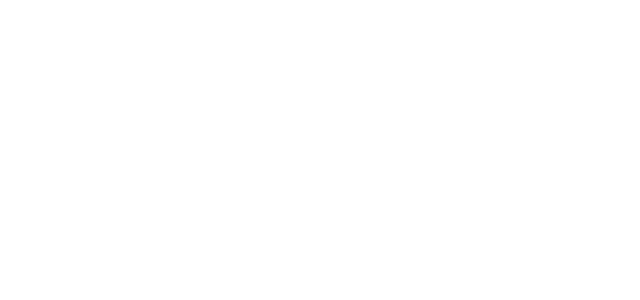
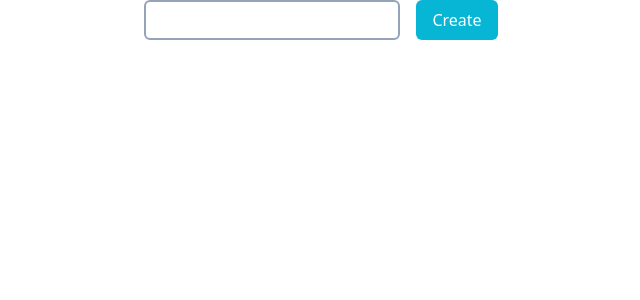
Before and after one commit to Sajid788/Task-Builder, a React (Create React App) app in the folder frontend/: page / in a window 1280 px wide. Shown: the top 300 px of the page, without its empty margins (319-959 px from the left). Built offline with nearby package versions, Linux system fonts and the light colour scheme.

Commit message:
create Task completed

```diff
--- a/frontend/package.json
+++ b/frontend/package.json
@@ -10,6 +10,7 @@
     "react": "^18.2.0",
     "react-beautiful-dnd": "^13.1.1",
     "react-dom": "^18.2.0",
+    "react-hot-toast": "^2.4.1",
     "react-scripts": "5.0.1",
     "uuid": "^9.0.1",
     "web-vitals": "^2.1.4"
--- a/frontend/src/App.js
+++ b/frontend/src/App.js
@@ -1,10 +1,11 @@
 
 import './App.css'
+import Task from './componant/Task';
 
 function App() {
   return (
     <div className="App">
-
+    <Task/>
     </div>
   );
 }
--- /dev/null
+++ b/frontend/src/componant/CreateTask.jsx
@@ -0,0 +1,52 @@
+import { useState } from "react";
+import {v4 as uuidv4 } from 'uuid';
+import axios from "axios";
+
+
+const CreateTask = ({ tasks, setTasks }) => {
+    const [newtask, newSetTask] = useState({
+        id: "",
+        name:"",
+        status:"tasks",
+
+    })
+    console.log(newtask)
+
+    const handleSubmit = async (e) => {
+        e.preventDefault();
+
+        try {
+          const response = await axios.post("http://localhost:8080/task", {
+            name: newtask.name,
+            status: newtask.status,
+            id: newtask.id
+          });
+          console.log(response.data.message);
+          newSetTask({
+            id: uuidv4(),
+            name: "",
+            status: "tasks"
+          });
+
+        } catch (error) {
+          console.error("Error adding task:", error);
+        }
+      };
+
+
+    return (
+      <form onSubmit={handleSubmit}>
+        <input
+          type="text"
+          className="border-2 border-slate-400 Ibg-slate-100 rounded-md mr-4 h-10 w-64 px-1"
+          value={newtask.name}
+          onChange={(e) => newSetTask ({...newtask, id: uuidv4(), name: e.target.value})}
+        />
+        <button className="bg-cyan-500 rounded-md px-4 h-10 text-white">
+          Create
+        </button>
+      </form>
+    );
+  };
+
+  export default CreateTask;
--- /dev/null
+++ b/frontend/src/componant/ListTask.jsx
@@ -0,0 +1,11 @@
+import React from 'react'
+
+function ListTask() {
+  return (
+    <div>
+
+    </div>
+  )
+}
+
+export default ListTask
--- /dev/null
+++ b/frontend/src/componant/Task.jsx
@@ -0,0 +1,16 @@
+import React, { useState } from 'react'
+import CreateTask from './CreateTask'
+import ListTask from './ListTask';
+
+function Task() {
+const [tasks, setTasks] = useState([]);
+
+  return (
+    <div className=''>
+      <CreateTask tasks = {tasks} setTasks = {setTasks}/>
+      <ListTask tasks = {tasks} setTasks = {setTasks}/>
+    </div>
+  )
+}
+
+export default Task
```
Also changed, not shown: 1 other file (tests, documents, lock files or other folders).
